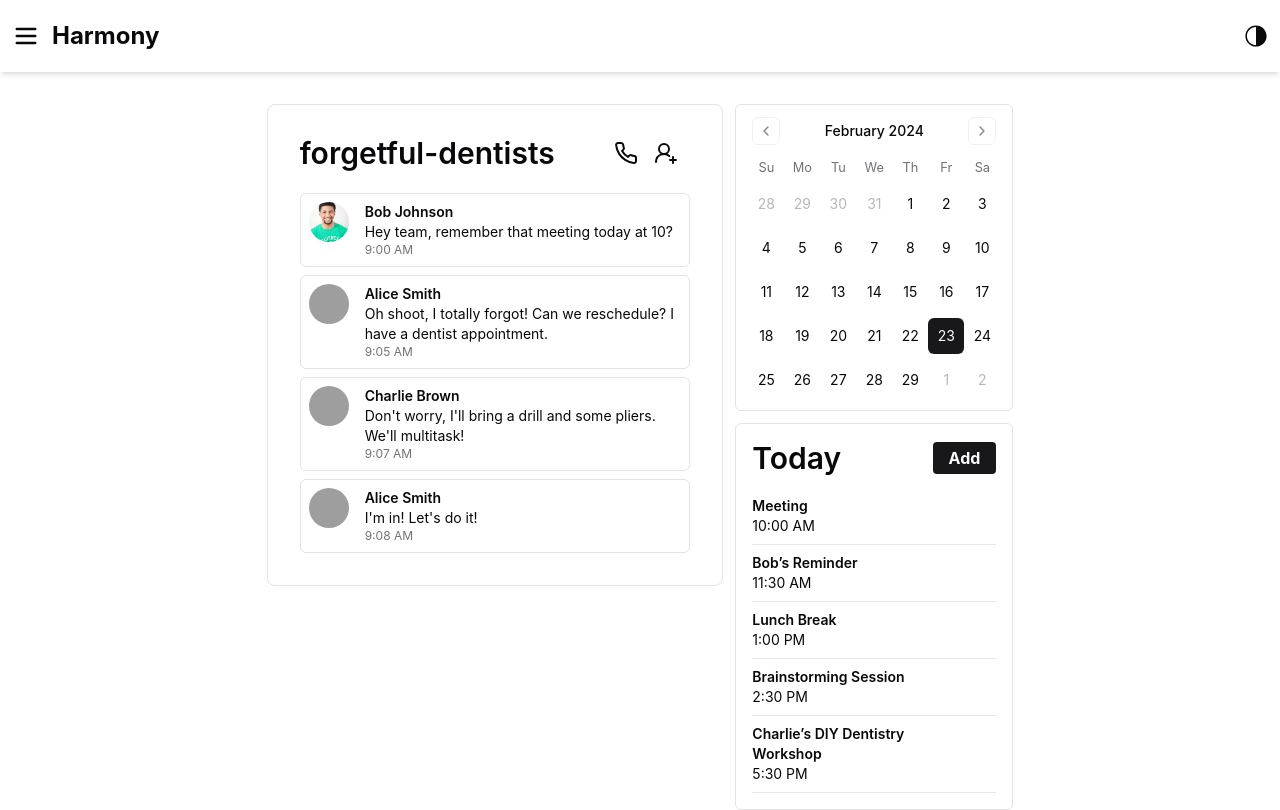
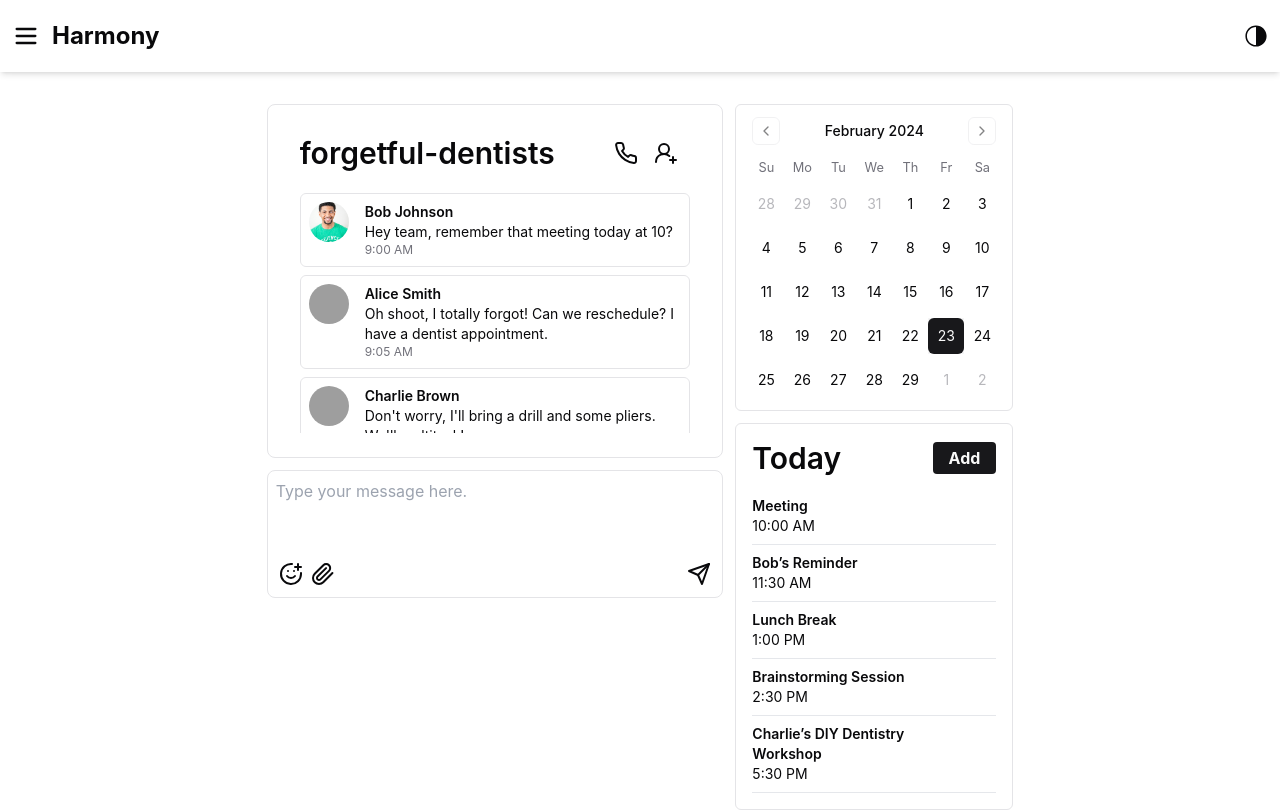
Before and after one commit to wyzhaobvt/harmony-client, a React (Vite) app: page /group in a window 1280 px wide. Built offline with nearby package versions, Linux system fonts and the light colour scheme; grey boxes are pictures that could not be loaded.

Commit message:
Add emoji-mart dependencies and update chatbox styling

```diff
--- a/package.json
+++ b/package.json
@@ -10,6 +10,8 @@
     "preview": "vite preview"
   },
   "dependencies": {
+    "@emoji-mart/data": "^1.1.2",
+    "@emoji-mart/react": "^1.1.1",
     "@radix-ui/react-checkbox": "^1.0.4",
     "@radix-ui/react-dialog": "^1.0.5",
     "@radix-ui/react-dropdown-menu": "^2.0.6",
@@ -21,6 +23,7 @@
     "class-variance-authority": "^0.7.0",
     "clsx": "^2.1.0",
     "date-fns": "^3.3.1",
+    "emoji-mart": "^5.5.2",
     "lucide-react": "^0.335.0",
     "react": "^18.2.0",
     "react-day-picker": "^8.10.0",
--- /dev/null
+++ b/src/components/ui/textarea.jsx
@@ -0,0 +1,18 @@
+import * as React from "react"
+
+import { cn } from "@/lib/utils"
+
+const Textarea = React.forwardRef(({ className, ...props }, ref) => {
+  return (
+    (<textarea
+      className={cn(
+        "flex min-h-[80px] w-full rounded-md border border-input bg-background px-3 py-2 text-sm ring-offset-background placeholder:text-muted-foreground focus-visible:outline-none focus-visible:ring-2 focus-visible:ring-ring focus-visible:ring-offset-2 disabled:cursor-not-allowed disabled:opacity-50",
+        className
+      )}
+      ref={ref}
+      {...props} />)
+  );
+})
+Textarea.displayName = "Textarea"
+
+export { Textarea }
--- a/src/pages/group-dashboard/GroupDashboard.jsx
+++ b/src/pages/group-dashboard/GroupDashboard.jsx
@@ -3,14 +3,15 @@ import Message from './Message';
 import Event from './Event';
 import { Menu, Phone, Calendar, UserRoundPlus } from 'lucide-react';
 import { Calendar as CustomCalendar } from '@/components/ui/calendar';
+import Textarea from './Textarea';
 
 function GroupDashboard() {
   const [date, setDate] = React.useState(new Date());
   return (
-    <div className="md:w-7/12 flex justify-center">
+    <div className="md:w-7/12 flex justify-center h-[100px]">
       <div className="content-body flex w-full">
-        <div className="chat me-3 w-full">
-          <div className="chatbox border border-input rounded-lg px-8 py-6 gap-4">
+        <div className="chat me-3 w-full ">
+          <div className="chatbox border border-input rounded-lg px-8 py-6 gap-4 mb-3">
             <div className="chatbox--header flex items-center mb-4">
               <h1 className="font-semibold text-3xl me-auto">
                 forgetful-dentists
@@ -20,7 +21,7 @@ function GroupDashboard() {
                 <UserRoundPlus size={24} />
               </div>
             </div>
-            <div className="chat-messages">
+            <div className="chat-messages overflow-y-auto max-h-[30vh]">
               <Message
                 name="Bob Johnson"
                 message="Hey team, remember that meeting today at 10?"
@@ -45,8 +46,48 @@ function GroupDashboard() {
                 time="9:08 AM"
                 avatar="src\assets\img\pexels-andrea-piacquadio-774909.jpg"
               />
+              <Message
+                name="Alice Smith"
+                message="I'm in! Let's do it!"
+                time="9:08 AM"
+                avatar="src\assets\img\pexels-andrea-piacquadio-774909.jpg"
+              />
+              <Message
+                name="Alice Smith"
+                message="I'm in! Let's do it!"
+                time="9:08 AM"
+                avatar="src\assets\img\pexels-andrea-piacquadio-774909.jpg"
+              />
+              <Message
+                name="Alice Smith"
+                message="I'm in! Let's do it!"
+                time="9:08 AM"
+                avatar="src\assets\img\pexels-andrea-piacquadio-774909.jpg"
+              />
+              <Message
+                name="Alice Smith"
+                message="I'm in! Let's do it!"
+                time="9:08 AM"
+                avatar="src\assets\img\pexels-andrea-piacquadio-774909.jpg"
+              />
+              <Message
+                name="Alice Smith"
+                message="I'm in! Let's do it!"
+                time="9:08 AM"
+                avatar="src\assets\img\pexels-andrea-piacquadio-774909.jpg"
+              />
+              <Message
+                name="Alice Smith"
+                message="I'm in! Let's do it!"
+                time="9:08 AM"
+                avatar="src\assets\img\pexels-andrea-piacquadio-774909.jpg"
+              />
             </div>
           </div>
+          <Textarea
+            placeholder="Type your message here."
+            className="resize-none"
+          />
         </div>
         <div className="utils max-w-min">
           <CustomCalendar
--- /dev/null
+++ b/src/pages/group-dashboard/Textarea.jsx
@@ -0,0 +1,42 @@
+import React, { useState } from 'react';
+import { Send, SmilePlus, Paperclip } from 'lucide-react';
+import data from '@emoji-mart/data';
+import Picker from '@emoji-mart/react';
+
+function Textarea({ placeholder, className }) {
+  const [showEmojiPicker, setShowEmojiPicker] = useState(false);
+  const [text, setText] = useState('');
+
+  const handleEmojiSelect = (emoji) => {
+    setText(text + emoji.native);
+  };
+
+  return (
+    <div className="relative w-full flex flex-col">
+      <textarea
+        value={text}
+        onChange={(e) => setText(e.target.value)}
+        placeholder={placeholder}
+        className={`${className} w-full h-32 p-2 bg-background border border-input rounded-lg resize-none focus:outline-none focus:border-primary transition-all duration-200 ease-in-out pr-20`}
+      />
+      <div className="emojis">
+        <div className="absolute left-3 bottom-3 transform space-x-2 flex items-center">
+          <div onClick={() => setShowEmojiPicker(!showEmojiPicker)}>
+            <SmilePlus size={24} />
+          </div>
+          <Paperclip size={24} />
+        </div>
+        <div className="absolute right-3 bottom-3 transform space-x-2 flex items-center">
+          <Send size={24} />
+        </div>
+      </div>
+      {showEmojiPicker && (
+        <div className="absolute left-3 bottom-14">
+          <Picker data={data} onEmojiSelect={handleEmojiSelect} />
+        </div>
+      )}
+    </div>
+  );
+}
+
+export default Textarea;
```
Also changed, not shown: 1 other file (tests, documents, lock files or other folders).
